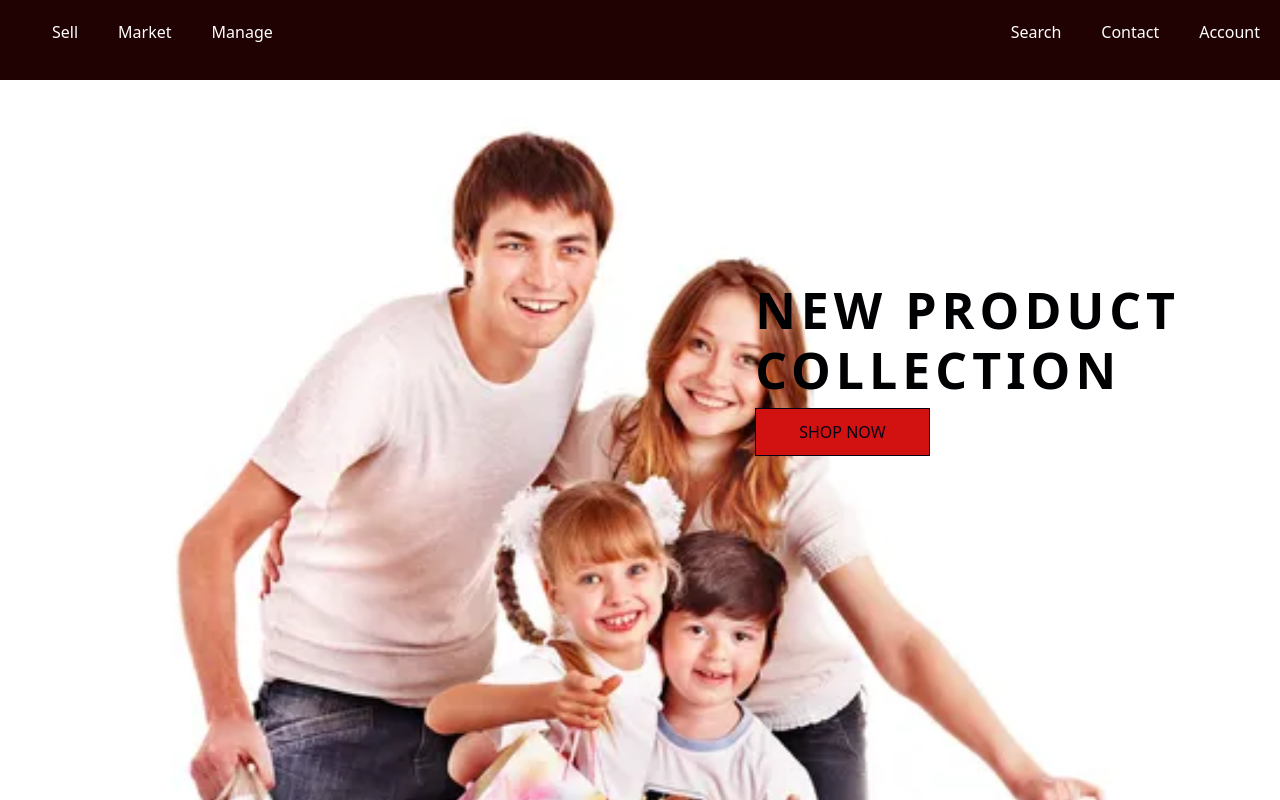
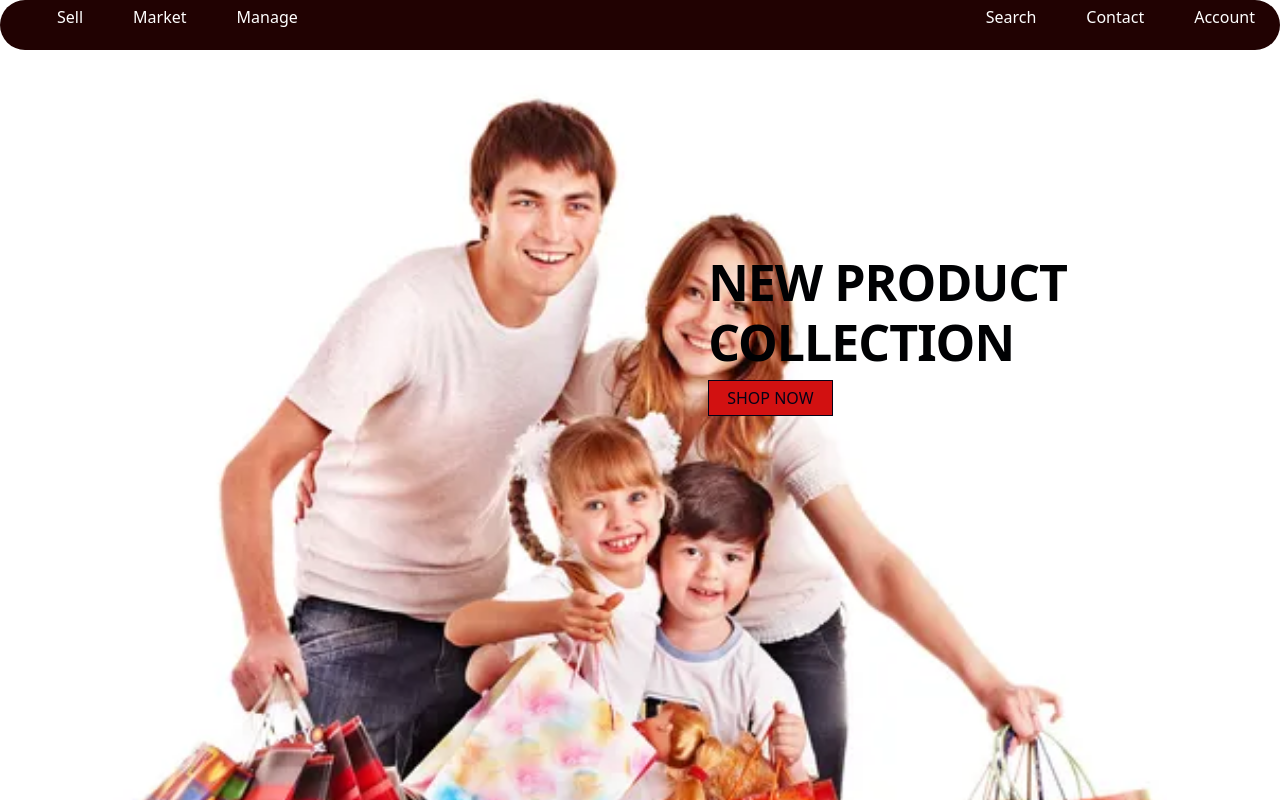
Before and after one commit to radadiyavishal/Cosmetic-Shop, a plain HTML site: page index.html in a window 1280 px wide. Shown: the top 800 px of the page. Drawn offline with nearby package versions, Linux system fonts and the light colour scheme.

Commit message:
css modification

```diff
--- a/style.css
+++ b/style.css
@@ -5,12 +5,13 @@ nav ul li a {
 
 nav ul li {
   list-style: none;
-  margin: 20px;
+  margin: 5px 25px;
 
 }
 
 nav {
   display: flex;
+  border-radius: 60px;
   align-items: center;
   justify-content: space-between;
   background-color: rgb(33, 2, 2);
@@ -31,7 +32,8 @@ nav ul {
 .hero {
   background-image: url("./image/shop.webp");
   background-color: #cccccc;
-  height: 1400px;
+  height: 1272px;
+  margin: 2px 113px;
   background-position: center;
   background-repeat: no-repeat;
   background-size: cover;
@@ -48,12 +50,12 @@ nav ul {
 .hero-text h1 {
   font-size: 50px;
   font-weight: 600;
-  letter-spacing: 5px;
+  letter-spacing: -1px;
 }
 
 .hero-text button {
   background-color: rgb(210, 17, 17);
-  padding: 11px 43px;
+  padding: 5px 18px;
   border: 1px solid rgb(5, 2, 22);
   color: rgb(5, 2, 22);
 }
```
